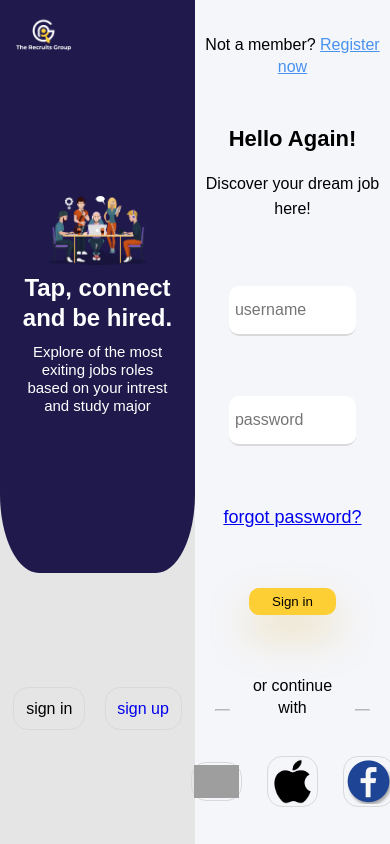
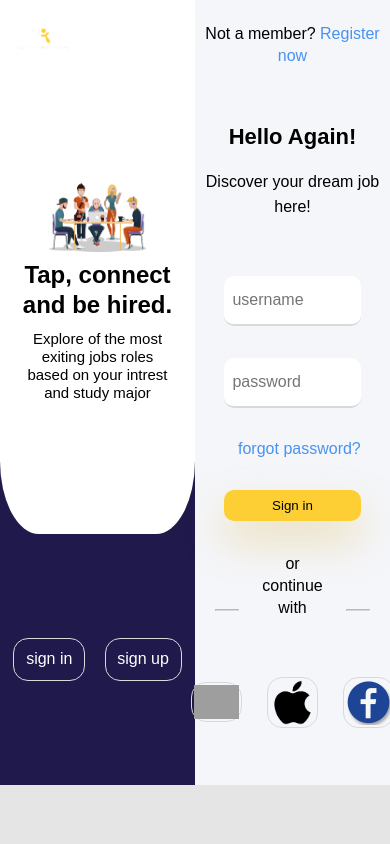
Before and after one commit to AbhiAbhirami/recruitsGroup, a React (Create React App) app: page /auth in a window 390 px wide. Built offline with nearby package versions, Linux system fonts and the light colour scheme; grey boxes are pictures that could not be loaded.

Commit message:
signin mobile dropdown

```diff
--- a/src/assets/scss/_auth.scss
+++ b/src/assets/scss/_auth.scss
@@ -1,7 +1,8 @@
 .signup-main-cont {
   display: flex;
   height: 100vh;
-  width: 100vw;
+  // height: 100%;
+  // width: 100vw;
 }
 .signup-image-sec {
   flex: 1;
@@ -21,10 +22,12 @@
   flex: 1;
   /* border: 1px solid #1F194C; */
 }
-
+.right-signup-div1{
+  max-height: 90px;
+}
 .signup-input {
-  padding: 3%;
-  width: 45%;
+  padding: 6%;
+  width: 100%;
   outline: none;
   border: none;
   border-bottom: 2px solid rgba(0, 0, 0, 0.15);
@@ -54,7 +57,7 @@
 }
 .signup-para {
   font-family: sans-serif;
-
+  // margin-right: 10%;
   font-style: normal;
   font-weight: 400;
   font-size: 18px;
@@ -64,6 +67,25 @@
   text-align: center;
 
   color: #000000;
+}
+// .forget-password-para-tag{
+//   margin-left: 27%;
+
+// }
+.form-div{
+  width: 50%;
+  flex: 1;
+  justify-content: space-evenly;
+  align-items: center;
+  // background-color: red;
+  display: flex;
+  flex-direction: column;
+}
+.forget-password-tag{
+  font-size: 16px;
+  color: #4892f0;
+
+  text-decoration: none;
 }
 .right-signup-div1 {
   display: flex;
@@ -81,11 +103,26 @@
 .register-link {
   color: #4892f0;
   cursor: pointer;
+  text-decoration: none;
+}
+.right-signin-div3{
+  flex: 2;
+  display: flex;
+  flex-direction: column;
+  align-items: center;
+  justify-content: space-evenly;
+}
+.forget-password-para-tag{
+  // background-color: red;
+  width: 100%;
+  display: flex;
+
+  justify-content: flex-end;
 }
 .signin-btn {
-  padding: 3%;
+  padding: 6%;
   border: none;
-  width: 45%;
+  width: 100%;
   display: flex;
   justify-content: center;
   align-items: center;
@@ -264,7 +301,9 @@ hr {
   display: flex;
   gap: 15px;
 }
-
+.verify-btn{
+  color: black;
+}
 .verify-btn {
   padding: 3% 8%;
   border-bottom: 2px solid #fecf34;
@@ -336,13 +375,58 @@ hr {
   align-self: center;
   color: #ffffff;
 }
+@media only screen and (max-width: 800px) {
+  .form-div{
+    width:80% ;
+  }
 
+}
 @media only screen and (max-width: 600px) {
   .signup-input-field {
     display: none;
   }
+  .left-bg-cont{
+    background-color: white;
+    color: #000000;
+  }
+  .left-logo-cont{
+    background-color: white;
+
+  }
+hr {
+  width: 20%;
+}
+.signup-main-cont {
+  height: 93vh;
+}
+  .modal {
+    padding-top: 0;
+    border-radius: 0;
+
+  }
+  // .top-color {
+  //   border-radius: 0px ;
+  // }
+  .modal-content {
+    width: 100%;
+    border-radius: 0px;
+    position: fixed;
+    height: 100%;
+  }
+  .signup-main-cont {
+    max-height: 100vh;
+    // position: fixed;
+    overflow: hidden;
+  }
+  .signup-image-sec{
+  background: #1f194c;
+
+  }
+  .form-div{
+    width: 70%;
+  }
   .signup-input {
-    width: 65%;
+    width: 100%;
   }
   .signup-header{
     font-size: 22px;
@@ -359,6 +443,7 @@ hr {
     align-items: center;
     gap: 10%;
   }
+
   .sign-head {
     font-family: sans-serif;
 
@@ -368,7 +453,7 @@ hr {
     line-height: 30px;
     text-align: center;
 
-    color: #ffffff;
+    color: black;
   }
   .signup-bg-img {
     width: 50%;
@@ -383,7 +468,7 @@ hr {
     text-align: center;
     width: 80%;
     align-self: center;
-    color: #ffffff;
+    color: black;
   }
   .left-bg-cont {
     flex: 2;
@@ -393,6 +478,7 @@ hr {
 
   .sign-options {
     border: 1px solid #d9d9d9;
+    color: white;
     border-radius: 15px;
     padding: 6%;
     text-decoration: none;
@@ -400,6 +486,7 @@ hr {
   .logo-img {
     width: 40%;
   }
+
   .signup-input-field {
     display: flex;
   }
--- a/src/assets/scss/_dashboard.scss
+++ b/src/assets/scss/_dashboard.scss
@@ -55,10 +55,12 @@
 }
 .dropdown-div{
     display: flex;
+    box-shadow: 0px 2px 2px rgb(0 0 0 / 25%);
     position: absolute;
     width: 300px;
+    z-index: 11;
     height: 300px;
-    background-color: #E5E5E5;
+    background-color: rgb(248, 248, 248);
     top: 100%;
     right: 0;
     border-radius: 8px;
@@ -84,7 +86,7 @@
     // background-color: green;
 }
 .dropdown-nav-options-div{
-    height: 130px;
+    height: 90px;
     width: 100%;
     // background-color: red;
     border-bottom: 1px solid lightgray;
@@ -103,7 +105,7 @@
 
 }
 .dropdown-settings-div{
-    height: 90px;
+    height: 130px;
     width: 100%;
     // background-color: red;
     // border-bottom: 1px solid lightgray;
@@ -112,7 +114,7 @@
     flex-direction: column;
 }
 .dropdown-div-nav-tag:hover{
-    background-color: #F5F6FA;
+    background-color: white;
 }
 .dropdown-email-tag{
     font-size: 14px;
@@ -202,7 +204,7 @@ background: #FECF34;
     display: none;
 }
 
-@media only screen and (max-width: 600px) {
+@media only screen and (max-width: 768px) {
     .header-logo-horizontal{
         width: 30%;
         min-width: 150px;
@@ -333,6 +335,7 @@ border-radius: 20px;
 }
 .new-job-time-of-upload > span{
     font-size: 14px;
+    white-space: nowrap;
 }
 .new-job-company-extra-detail{
     flex: 1;
@@ -379,7 +382,7 @@ border-radius: 20px;
     display: flex;
     flex: 1;
     justify-content: flex-start;
-    gap: 5%;
+    gap: 2%;
 
 }
 
@@ -402,7 +405,7 @@ border-radius: 20px;
     // width: 45%;
     border-radius: 20px;
 max-height: 430px;
-
+    width: 45%;
     padding: 2%;
     flex-direction: column;
 }
@@ -595,6 +598,8 @@ max-height: 430px;
     }
     .dashboard-section-cont{
         padding-top: 4%;
+    padding-bottom: 6%;
+
     }
     .newjob-company-logo{
         width: 11%;
--- a/src/components/Auth/SignIn.js
+++ b/src/components/Auth/SignIn.js
@@ -58,7 +58,8 @@ function SignIn() {
           <h3 className="signup-header">Hello Again!</h3>
           <p className="signup-para">Discover your dream job here!</p>
         </div>
-        <form className="right-signup-div3" onSubmit={handleSubmit(onSubmit)}>
+        <form className="right-signin-div3" onSubmit={handleSubmit(onSubmit)}>
+          <div className="form-div">
             <input placeholder="username" className="signup-input" />
             <input placeholder="password" className="signup-input" />
             <p
@@ -66,12 +67,14 @@ function SignIn() {
                 fontSize: "18px",
                 cursor: "pointer",
               }}
+              className="forget-password-para-tag"
             >
-            <Link to="/auth/forgot-password"> forgot password?</Link>
+              <Link className="forget-password-tag" to="/auth/forgot-password"> forgot password?</Link>
             </p>
             <button type="submit" className="signin-btn">
               Sign in
             </button>
+          </div>
         </form>
         <SignInOptions />
       </div>
--- a/src/components/Auth/SignUp.js
+++ b/src/components/Auth/SignUp.js
@@ -14,7 +14,7 @@ function SignUp() {
 
   return (
     <div className="signup-main-cont">
-      <Modal open={modal} />
+      <Modal open={modal} close={setModal} />
       <Auth signinPage={true} />
       <div className="signup-input-field">
         <div className="right-signup-div1">
@@ -31,6 +31,7 @@ function SignUp() {
           <p className="signup-para">Discover your dream job here!</p>
         </div>
         <div className="right-signup-div3">
+          <div className="form-div">
             <input placeholder="username" className="signup-input" />
             <input placeholder="email" className="signup-input" />
             <input placeholder="password" className="signup-input" />
@@ -40,6 +41,7 @@ function SignUp() {
               Sign up
             </div>
           </div>
+        </div>
         <SignInOptions />
       </div>
     </div>
--- a/src/components/Dashboard/Dashboard.js
+++ b/src/components/Dashboard/Dashboard.js
@@ -19,8 +19,9 @@ function Dashboard() {
 
                 </div>
                 <div className='dashboard-first-section'>
+                    <UpcomingEvents />
                     <Todo />
-                    <UpcomingEvents />
+
                 </div>
 
             </div>
--- a/src/components/Shared/Auth.js
+++ b/src/components/Shared/Auth.js
@@ -2,6 +2,7 @@ import React, { useState } from "react";
 import { Link } from "react-router-dom";
 import bg1 from "../../assets/images/background/bg1.png";
 import logo from "../../assets/images/logo/logo.png";
+import logoHorizontal from "../../assets/images/logo/logo_horizontal.png";
 
 function Auth({ setSigninPage, signinPage, signupPage }) {
   // const [signinPage, setSigninPage] = useState(false);
@@ -38,8 +39,8 @@ function Auth({ setSigninPage, signinPage, signupPage }) {
       style={media ? signinPage ? { display: "none" } : { display: "flex" } : null}
       className="signup-image-sec"
     >
-      <div className="left-logo-cont">
-        <img className="logo-img" src={logo} />
+      <div className="left-logo-cont" style={media ? { display: 'flex', justifyContent: 'center', alignItems: 'center' } : null}>
+        <img className="logo-img" style={media ? { width: '60%' } : null} src={media ? logoHorizontal : logo} />
       </div>
       <div className="left-bg-cont">
         <img className="signup-bg-img" src={bg1} />
--- /dev/null
+++ b/src/components/Shared/DropDown.js
@@ -0,0 +1,32 @@
+import React from 'react'
+import profileImg from '../../assets/images/icons/profile.png'
+
+function DropDown({ open }) {
+
+    return (
+
+        <div style={open ? { display: 'flex' } : { display: "none" }} className="dropdown-div">
+            <div className="dropdown-profile-image-cont">
+                <img className='profile-img-tag' src={profileImg} alt="profile-img" />
+                <div className="dropdown-email-div">
+                    <span className="dropdown-name-tag">Shahid Afrid</span>
+                    <span className="dropdown-email-tag">Shahidafrid@gmail.com</span>
+                </div>
+            </div>
+            <div className="dropdown-nav-options-div">
+                <span className="dropdown-div-nav-tag">Profile</span>
+                {/* <span className="dropdown-div-nav-tag">My Projects</span> */}
+                <span className="dropdown-div-nav-tag">My Documents</span>
+            </div>
+            <div className="dropdown-settings-div">
+                <span className="dropdown-div-nav-tag">Language</span>
+                <span className="dropdown-div-nav-tag">Settings</span>
+                <span className="dropdown-div-nav-tag">Sign Out</span>
+            </div>
+        </div>
+
+
+    )
+}
+
+export default DropDown
--- a/src/components/Shared/Modal.js
+++ b/src/components/Shared/Modal.js
@@ -3,15 +3,22 @@ import { Link } from "react-router-dom";
 import mail from "../../assets/images/icons/mailimg.png";
 import OtpInput from "./OtpInput";
 
-function Modal({ open }) {
+function Modal({ close, open }) {
+
+  const handleOutsideClick = (e) => {
+
+    if (e.target.className === "modal")
+      close(false);
+  }
   return (
     <div
       id="myModal"
+      onClick={handleOutsideClick}
       style={open ? { display: "block" } : { display: "none" }}
       className="modal"
     >
       <div className="modal-content">
-        <span className="close">&times;</span>
+        <span onClick={() => close(false)} className="close">&times;</span>
         <div className="modal-content-all">
           <div className="modal-top top-color">
             <img className="mailimg" alt="mail icon" src={mail} />
```
Also changed, not shown: src/components/Shared/Header.js (+14 -5 lines). Lines whose indentation alone changed are shown as unchanged.
